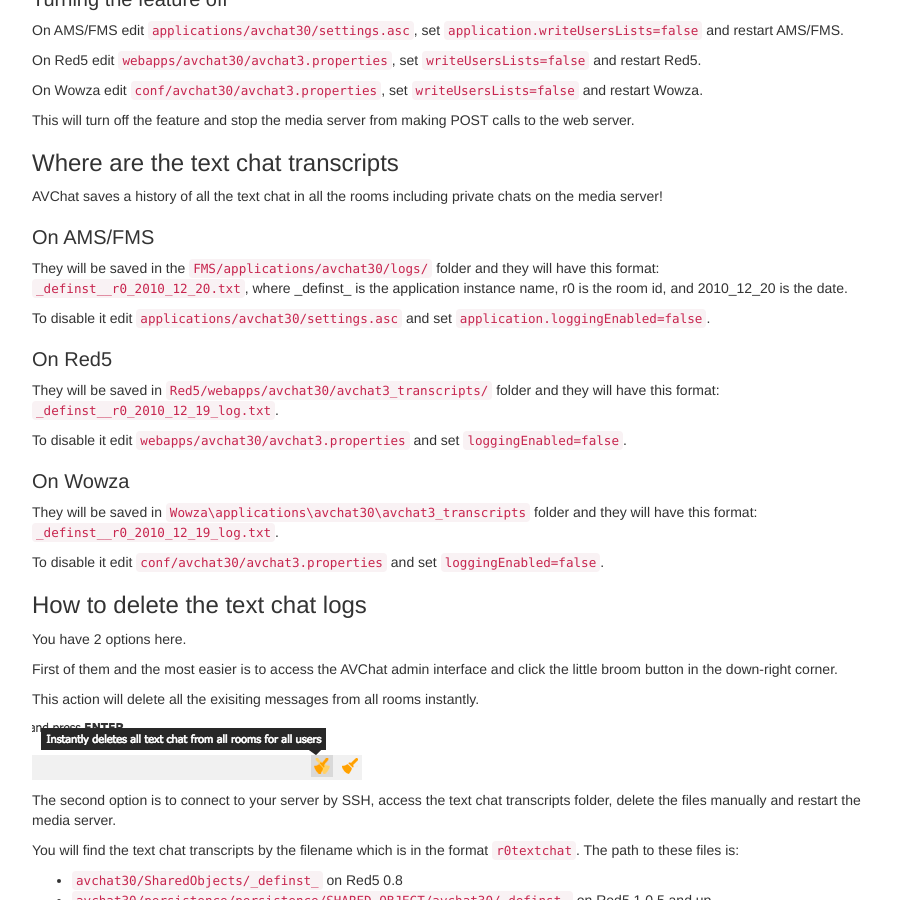
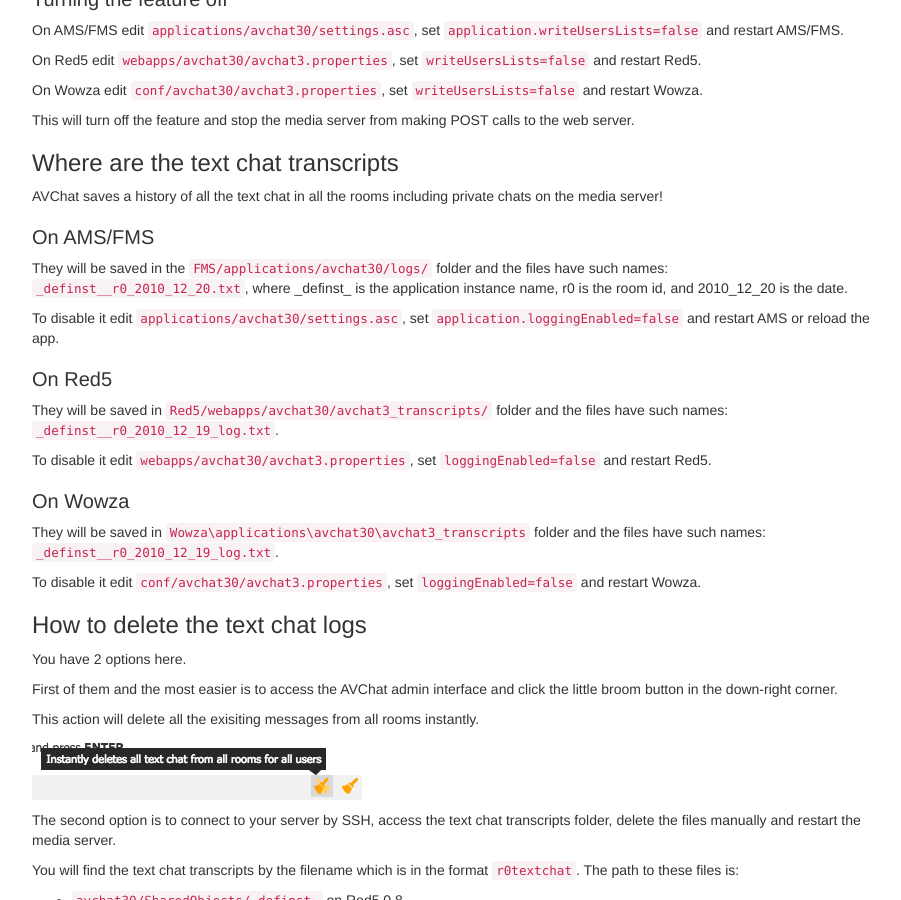
Before and after one commit to nusofthq/avchat-documentation, a Jekyll site: the page built from standalone.md, in a window 1280 px wide and 900 px high, scrolled down 26702 px. Shown: the whole window, without its empty margins (38-939 px from the left). Built offline with Jekyll 4.4.1, drawn with Linux system fonts in a browser that asks for light colours; nearby versions of some CDN libraries; comment, search, counter and statistics services are not loaded.

Commit message:
Clarified text chat transcripts

```diff
--- a/_includes/features.md
+++ b/_includes/features.md
@@ -307,21 +307,21 @@
 
 <h3>On AMS/FMS</h3>
 
-They will be saved in the `FMS/applications/avchat30/logs/` folder and they will have this format: `_definst__r0_2010_12_20.txt`, where \_definst\_ is the application instance name, r0 is the room id, and 2010_12_20 is the date.
+They will be saved in the `FMS/applications/avchat30/logs/` folder and the files have such names: `_definst__r0_2010_12_20.txt`, where \_definst\_ is the application instance name, r0 is the room id, and 2010_12_20 is the date.
 
-To disable it edit `applications/avchat30/settings.asc` and set `application.loggingEnabled=false`.
+To disable it edit `applications/avchat30/settings.asc`, set `application.loggingEnabled=false` and restart AMS or reload the app.
 
 <h3>On Red5</h3>
 
-They will be saved in `Red5/webapps/avchat30/avchat3_transcripts/` folder and they will have this format: `_definst__r0_2010_12_19_log.txt`.
+They will be saved in `Red5/webapps/avchat30/avchat3_transcripts/` folder and the files have such names: `_definst__r0_2010_12_19_log.txt`.
 
-To disable it edit `webapps/avchat30/avchat3.properties` and set `loggingEnabled=false`.
+To disable it edit `webapps/avchat30/avchat3.properties`, set `loggingEnabled=false` and restart Red5.
 
 <h3>On Wowza</h3>
 
-They will be saved in `Wowza\applications\avchat30\avchat3_transcripts` folder and they will have this format: `_definst__r0_2010_12_19_log.txt`.
+They will be saved in `Wowza\applications\avchat30\avchat3_transcripts` folder and the files have such names: `_definst__r0_2010_12_19_log.txt`.
 
-To disable it edit `conf/avchat30/avchat3.properties` and set `loggingEnabled=false`.
+To disable it edit `conf/avchat30/avchat3.properties`, set `loggingEnabled=false` and restart Wowza.
 
 
 <h2 id="deleting-textchat-logs">How to delete the text chat logs</h2>
```
